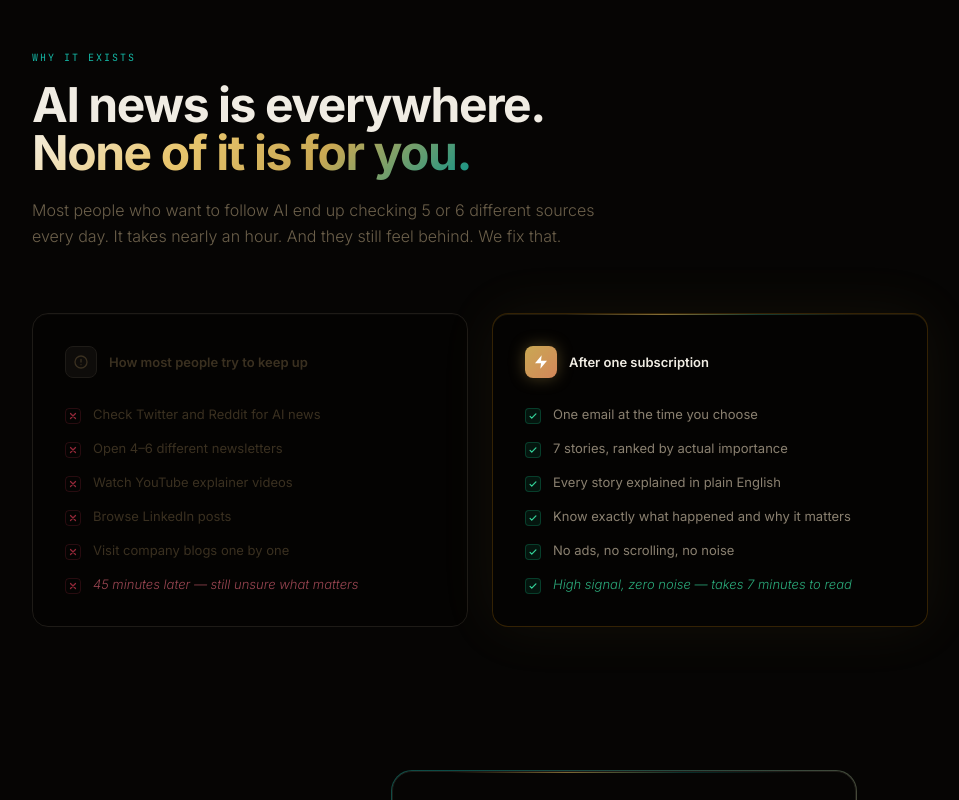
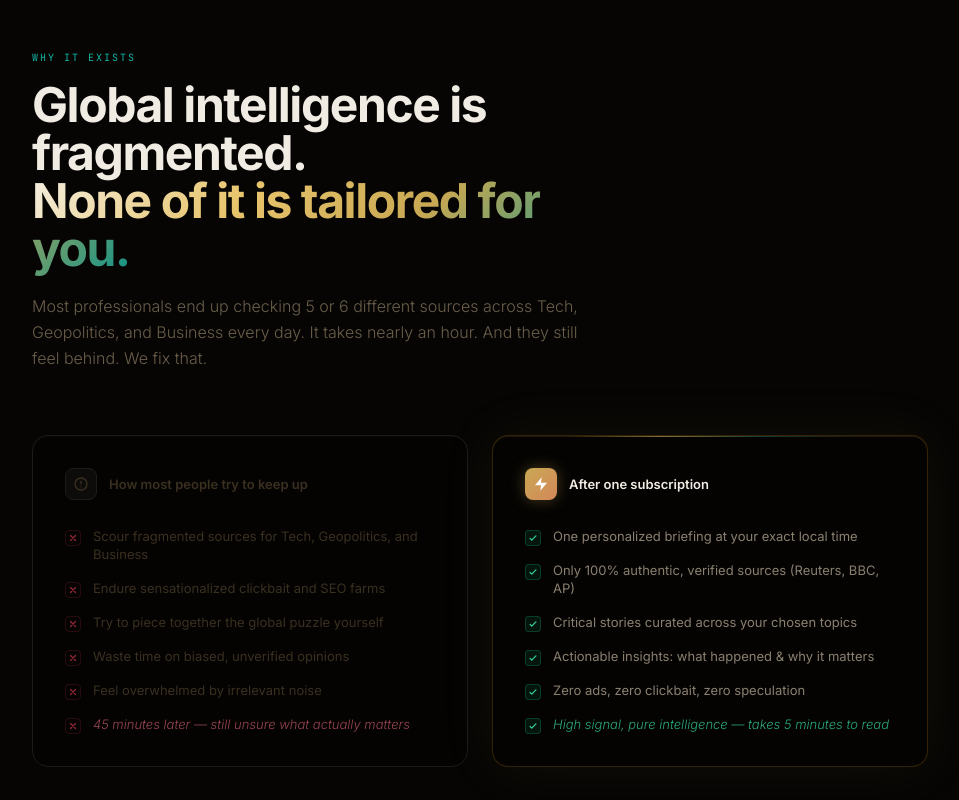
Before and after one commit to professyzenith/XanthraHorizon, a Next.js app: page / in a window 1280 px wide. Shown: the part 2420-3220 px from the top of the page, without its empty margins (16-975 px from the left). Built offline with nearby package versions, Linux system fonts and the light colour scheme; no server answers.

Commit message:
chore: update landing page copy to reflect premium multi-topic intelligence

```diff
--- a/app/page.tsx
+++ b/app/page.tsx
@@ -26,21 +26,21 @@ const TICKER = [
 
 // ─── Problem / Solution comparison ──────────────────────────────────────────────
 const OLD_WAY = [
-  "Check Twitter and Reddit for AI news",
-  "Open 4–6 different newsletters",
-  "Watch YouTube explainer videos",
-  "Browse LinkedIn posts",
-  "Visit company blogs one by one",
-  "45 minutes later — still unsure what matters",
+  "Scour fragmented sources for Tech, Geopolitics, and Business",
+  "Endure sensationalized clickbait and SEO farms",
+  "Try to piece together the global puzzle yourself",
+  "Waste time on biased, unverified opinions",
+  "Feel overwhelmed by irrelevant noise",
+  "45 minutes later — still unsure what actually matters",
 ];
 
 const NEW_WAY = [
-  "One email at the time you choose",
-  "7 stories, ranked by actual importance",
-  "Every story explained in plain English",
-  "Know exactly what happened and why it matters",
-  "No ads, no scrolling, no noise",
-  "High signal, zero noise — takes 7 minutes to read",
+  "One personalized briefing at your exact local time",
+  "Only 100% authentic, verified sources (Reuters, BBC, AP)",
+  "Critical stories curated across your chosen topics",
+  "Actionable insights: what happened & why it matters",
+  "Zero ads, zero clickbait, zero speculation",
+  "High signal, pure intelligence — takes 5 minutes to read",
 ];
 
 // ─── Source logos ────────────────────────────────────────────────────────────────
@@ -283,13 +283,11 @@ export default function HomePage() {
               Why It Exists
             </span>
             <h2 className="text-4xl sm:text-5xl font-bold text-[#f0ece3] tracking-[-0.03em] leading-tight mb-5">
-              AI news is everywhere.<br />
-              <span className="gradient-text">None of it is for you.</span>
+              Global intelligence is fragmented.<br />
+              <span className="gradient-text">None of it is tailored for you.</span>
             </h2>
             <p className="text-base text-[#6b5f4a] font-light leading-relaxed">
-              Most people who want to follow AI end up checking 5 or 6 different
-              sources every day. It takes nearly an hour. And they still feel behind.
-              We fix that.
+              Most professionals end up checking 5 or 6 different sources across Tech, Geopolitics, and Business every day. It takes nearly an hour. And they still feel behind. We fix that.
             </p>
           </div>
         </AnimatedSection>
```
